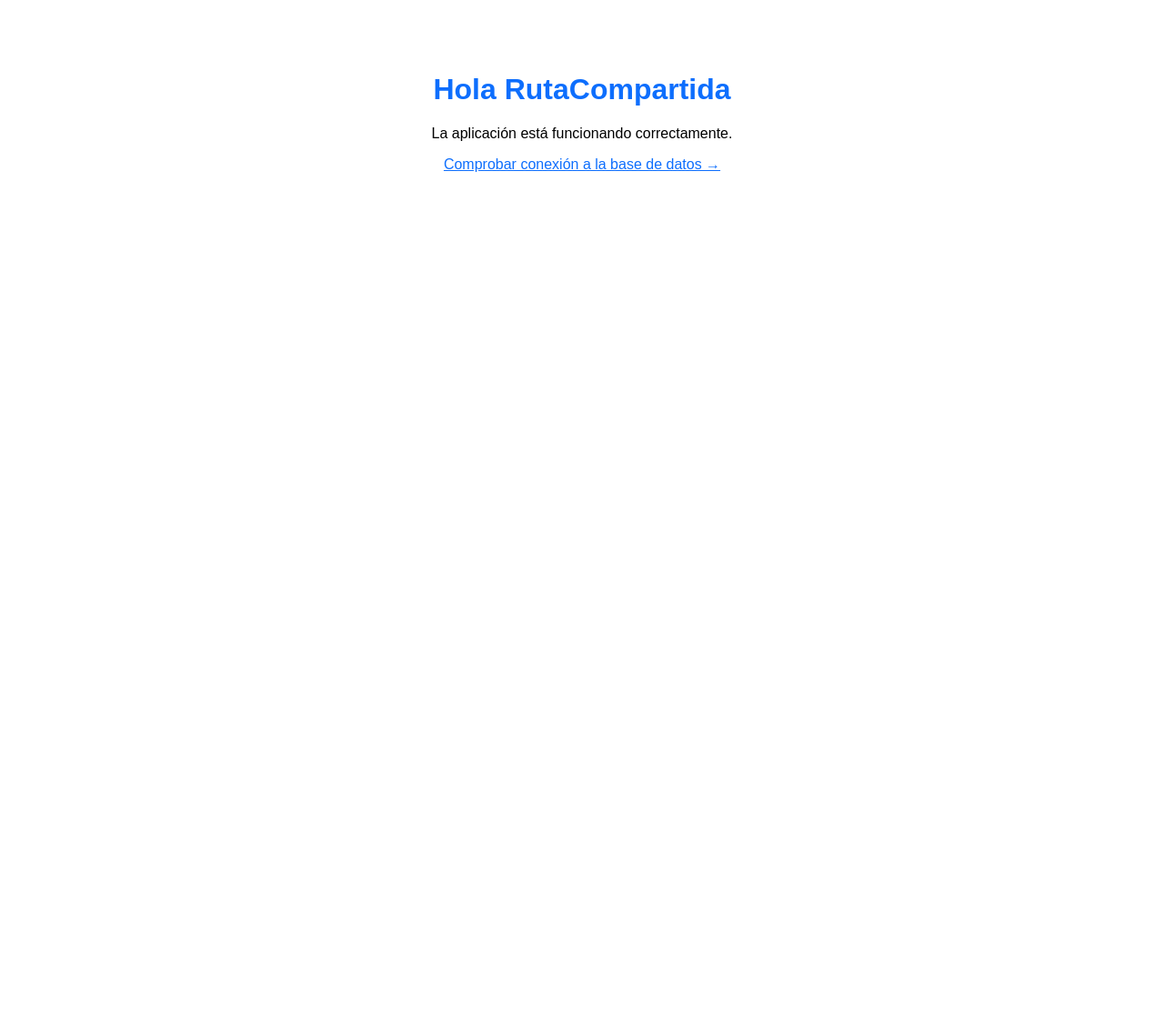
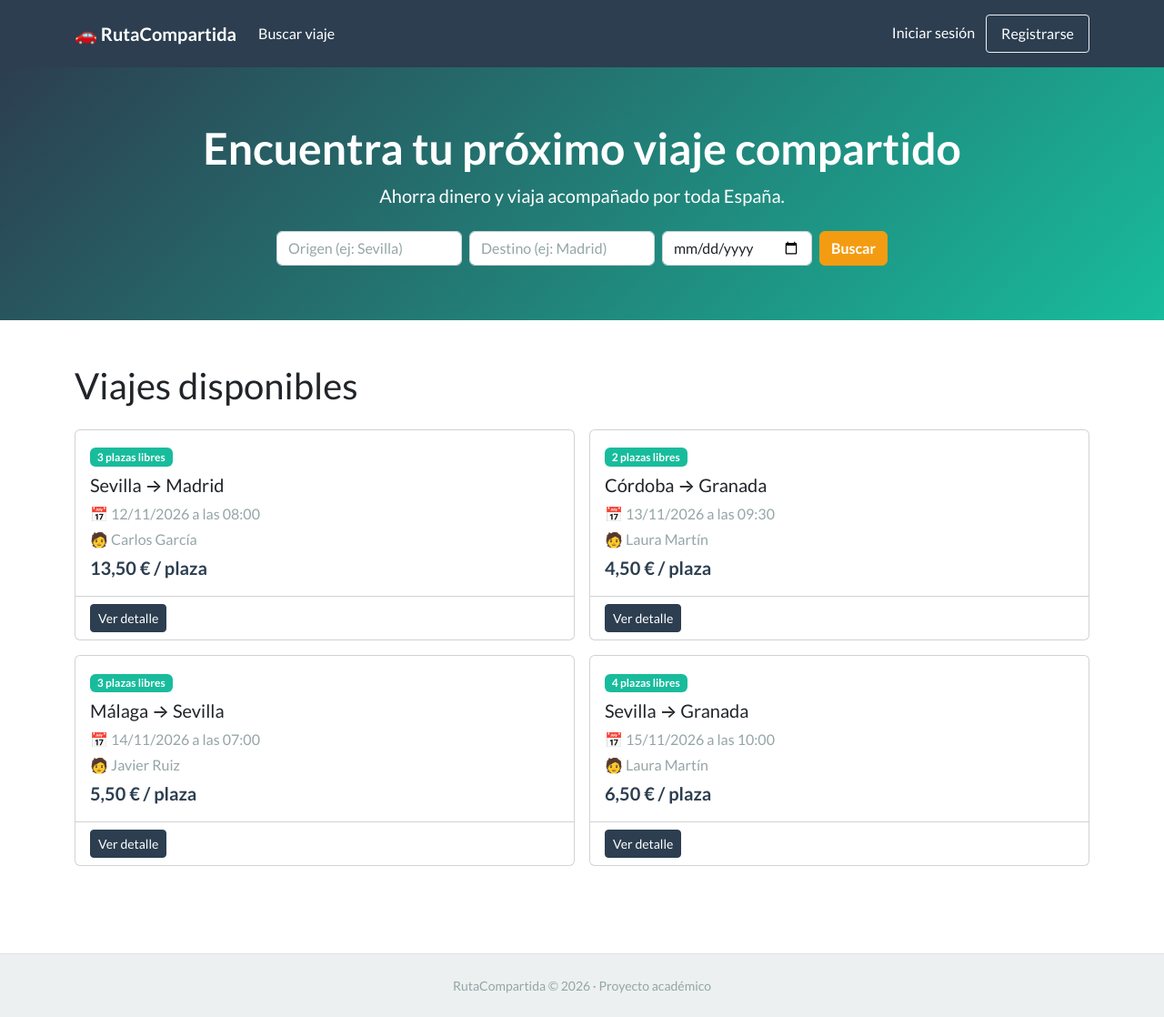
Before and after one commit to Kirbylazy/web-servidor, a Flask app: page / in a window 1280 px wide. Shown: the whole page at 91% size. Before the commit the page ends 189 px from the top, so only its background shows below. Run offline with Flask 3, Linux system fonts and the light colour scheme; parts of the project's set-up code (start-up, migrations or seed data) failed here and were passed over; some libraries are stand-ins or nearby versions.

Commit message:
[1.4] Plantilla base Bootstrap, portada con buscador y páginas de error

```diff
--- /dev/null
+++ b/RutaCompartida/app/static/css/app.css
@@ -0,0 +1,49 @@
+/* app.css — estilos propios de RutaCompartida */
+
+/* Empuja el pie de página al fondo aunque la página tenga poco contenido */
+body {
+  display: flex;
+  flex-direction: column;
+  min-height: 100vh;
+}
+
+main {
+  flex: 1;
+}
+
+/* Buscador de la portada */
+.hero {
+  background: linear-gradient(135deg, #2c3e50 0%, #18bc9c 100%);
+  padding: 60px 0;
+  color: white;
+}
+
+.hero h1 {
+  font-weight: 700;
+}
+
+/* Tarjetas de viaje */
+.tarjeta-viaje {
+  transition: box-shadow 0.2s;
+}
+
+.tarjeta-viaje:hover {
+  box-shadow: 0 4px 16px rgba(0, 0, 0, 0.12);
+}
+
+/* Burbujas del chat */
+.burbuja {
+  max-width: 70%;
+  word-break: break-word;
+}
+
+/* Ajustes para móvil (375 px) */
+@media (max-width: 576px) {
+  .hero {
+    padding: 32px 0;
+  }
+
+  .hero h1 {
+    font-size: 1.6rem;
+  }
+}
--- /dev/null
+++ b/RutaCompartida/app/templates/base.html
@@ -0,0 +1,110 @@
+<!DOCTYPE html>
+<html lang="es">
+<head>
+  <meta charset="UTF-8">
+  <meta name="viewport" content="width=device-width, initial-scale=1">
+  <title>{% block titulo %}RutaCompartida{% endblock %}</title>
+
+  <!-- Bootstrap 5 + tema Bootswatch Flatly -->
+  <link rel="stylesheet"
+        href="https://cdn.jsdelivr.net/npm/bootswatch@5.3.3/dist/flatly/bootstrap.min.css">
+
+  <!-- Estilos propios -->
+  <link rel="stylesheet" href="{{ url_for('static', filename='css/app.css') }}">
+
+  {% block cabeza %}{% endblock %}
+</head>
+<body>
+
+  <!-- ===== Barra de navegación ===== -->
+  <nav class="navbar navbar-expand-md navbar-dark bg-primary">
+    <div class="container">
+
+      <!-- Logo -->
+      <a class="navbar-brand fw-bold" href="{{ url_for('inicio') }}">🚗 RutaCompartida</a>
+
+      <!-- Botón hamburguesa (solo visible en móvil) -->
+      <button class="navbar-toggler" type="button"
+              data-bs-toggle="collapse" data-bs-target="#nav-menu">
+        <span class="navbar-toggler-icon"></span>
+      </button>
+
+      <div class="collapse navbar-collapse" id="nav-menu">
+        <ul class="navbar-nav me-auto">
+          <li class="nav-item">
+            <a class="nav-link" href="#">Buscar viaje</a>
+          </li>
+        </ul>
+
+        <ul class="navbar-nav">
+          {% if current_user.is_authenticated %}
+            {# Usuario con sesión iniciada #}
+            <li class="nav-item">
+              <a class="nav-link" href="#">Publicar viaje</a>
+            </li>
+            <li class="nav-item">
+              <a class="nav-link" href="#">Mis viajes</a>
+            </li>
+            <li class="nav-item dropdown">
+              <a class="nav-link dropdown-toggle" href="#" data-bs-toggle="dropdown">
+                {{ current_user.nombre }}
+              </a>
+              <ul class="dropdown-menu dropdown-menu-end">
+                <li><a class="dropdown-item" href="#">Mi perfil</a></li>
+                <li><hr class="dropdown-divider"></li>
+                <li><a class="dropdown-item" href="#">Cerrar sesión</a></li>
+              </ul>
+            </li>
+          {% else %}
+            {# Visitante sin sesión #}
+            <li class="nav-item">
+              <a class="nav-link" href="#">Iniciar sesión</a>
+            </li>
+            <li class="nav-item ms-1">
+              <a class="nav-link btn btn-outline-light btn-sm px-3" href="#">
+                Registrarse
+              </a>
+            </li>
+          {% endif %}
+        </ul>
+      </div>
+
+    </div>
+  </nav>
+
+  <!-- ===== Mensajes flash ===== -->
+  {#
+    Se usan con flash('Texto del mensaje', 'success').
+    Categorías disponibles: success, danger, warning, info.
+  #}
+  {% with mensajes = get_flashed_messages(with_categories=true) %}
+    {% if mensajes %}
+      <div class="container mt-3">
+        {% for categoria, mensaje in mensajes %}
+          <div class="alert alert-{{ categoria }} alert-dismissible fade show" role="alert">
+            {{ mensaje }}
+            <button type="button" class="btn-close" data-bs-dismiss="alert"></button>
+          </div>
+        {% endfor %}
+      </div>
+    {% endif %}
+  {% endwith %}
+
+  <!-- ===== Contenido de cada página ===== -->
+  <main>
+    {% block contenido %}{% endblock %}
+  </main>
+
+  <!-- ===== Pie de página ===== -->
+  <footer class="bg-light border-top mt-5 py-4">
+    <div class="container text-center text-muted small">
+      RutaCompartida &copy; 2026 · Proyecto académico
+    </div>
+  </footer>
+
+  <!-- Bootstrap JS (necesario para menú hamburguesa y cerrar alertas) -->
+  <script src="https://cdn.jsdelivr.net/npm/bootstrap@5.3.3/dist/js/bootstrap.bundle.min.js"></script>
+
+  {% block scripts %}{% endblock %}
+</body>
+</html>
--- a/RutaCompartida/app/templates/inicio.html
+++ b/RutaCompartida/app/templates/inicio.html
@@ -1,18 +1,104 @@
-<!DOCTYPE html>
-<html lang="es">
-<head>
-  <meta charset="UTF-8">
-  <meta name="viewport" content="width=device-width, initial-scale=1">
-  <title>RutaCompartida</title>
-  <style>
-    body { font-family: sans-serif; max-width: 600px; margin: 80px auto; text-align: center; }
-    h1 { color: #0d6efd; }
-    a { color: #0d6efd; }
-  </style>
-</head>
-<body>
-  <h1>Hola RutaCompartida</h1>
-  <p>La aplicación está funcionando correctamente.</p>
-  <p><a href="/salud">Comprobar conexión a la base de datos →</a></p>
-</body>
-</html>
+{% extends "base.html" %}
+
+{% block titulo %}RutaCompartida — Comparte tu viaje{% endblock %}
+
+{% block contenido %}
+
+  <!-- Bloque hero con el buscador -->
+  <section class="hero">
+    <div class="container text-center">
+      <h1>Encuentra tu próximo viaje compartido</h1>
+      <p class="lead mb-4">Ahorra dinero y viaja acompañado por toda España.</p>
+
+      <!-- Formulario de búsqueda (de momento solo redirige a /viajes) -->
+      <form action="#" method="get" class="row g-2 justify-content-center">
+        <div class="col-12 col-sm-auto">
+          <input type="text" name="origen" class="form-control"
+                 placeholder="Origen (ej: Sevilla)">
+        </div>
+        <div class="col-12 col-sm-auto">
+          <input type="text" name="destino" class="form-control"
+                 placeholder="Destino (ej: Madrid)">
+        </div>
+        <div class="col-12 col-sm-auto">
+          <input type="date" name="fecha" class="form-control">
+        </div>
+        <div class="col-12 col-sm-auto">
+          <button type="submit" class="btn btn-warning w-100 fw-bold">
+            Buscar
+          </button>
+        </div>
+      </form>
+    </div>
+  </section>
+
+  <!-- Sección de viajes de ejemplo -->
+  <section class="container my-5">
+    <h2 class="mb-4">Viajes disponibles</h2>
+
+    <div class="row g-3">
+
+      <div class="col-12 col-md-6">
+        <div class="card tarjeta-viaje h-100">
+          <div class="card-body">
+            <span class="badge bg-success mb-2">3 plazas libres</span>
+            <h5 class="card-title">Sevilla → Madrid</h5>
+            <p class="card-text text-muted mb-1">📅 12/11/2026 a las 08:00</p>
+            <p class="card-text text-muted mb-1">🧑 Carlos García</p>
+            <p class="card-text fw-bold text-primary fs-5">13,50 € / plaza</p>
+          </div>
+          <div class="card-footer bg-transparent">
+            <a href="#" class="btn btn-primary btn-sm">Ver detalle</a>
+          </div>
+        </div>
+      </div>
+
+      <div class="col-12 col-md-6">
+        <div class="card tarjeta-viaje h-100">
+          <div class="card-body">
+            <span class="badge bg-success mb-2">2 plazas libres</span>
+            <h5 class="card-title">Córdoba → Granada</h5>
+            <p class="card-text text-muted mb-1">📅 13/11/2026 a las 09:30</p>
+            <p class="card-text text-muted mb-1">🧑 Laura Martín</p>
+            <p class="card-text fw-bold text-primary fs-5">4,50 € / plaza</p>
+          </div>
+          <div class="card-footer bg-transparent">
+            <a href="#" class="btn btn-primary btn-sm">Ver detalle</a>
+          </div>
+        </div>
+      </div>
+
+      <div class="col-12 col-md-6">
+        <div class="card tarjeta-viaje h-100">
+          <div class="card-body">
+            <span class="badge bg-success mb-2">3 plazas libres</span>
+            <h5 class="card-title">Málaga → Sevilla</h5>
+            <p class="card-text text-muted mb-1">📅 14/11/2026 a las 07:00</p>
+            <p class="card-text text-muted mb-1">🧑 Javier Ruiz</p>
+            <p class="card-text fw-bold text-primary fs-5">5,50 € / plaza</p>
+          </div>
+          <div class="card-footer bg-transparent">
+            <a href="#" class="btn btn-primary btn-sm">Ver detalle</a>
+          </div>
+        </div>
+      </div>
+
+      <div class="col-12 col-md-6">
+        <div class="card tarjeta-viaje h-100">
+          <div class="card-body">
+            <span class="badge bg-success mb-2">4 plazas libres</span>
+            <h5 class="card-title">Sevilla → Granada</h5>
+            <p class="card-text text-muted mb-1">📅 15/11/2026 a las 10:00</p>
+            <p class="card-text text-muted mb-1">🧑 Laura Martín</p>
+            <p class="card-text fw-bold text-primary fs-5">6,50 € / plaza</p>
+          </div>
+          <div class="card-footer bg-transparent">
+            <a href="#" class="btn btn-primary btn-sm">Ver detalle</a>
+          </div>
+        </div>
+      </div>
+
+    </div>
+  </section>
+
+{% endblock %}
```
Also changed, not shown: RutaCompartida/app/templates/404.html (+14 -18 lines), RutaCompartida/app/templates/500.html (+14 -18 lines), RutaCompartida/docs/PLAN.md (+7 -1 lines).
